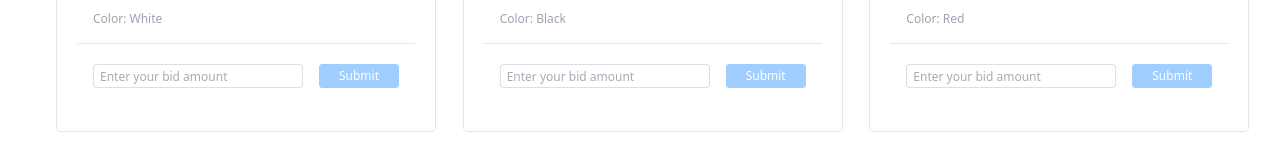
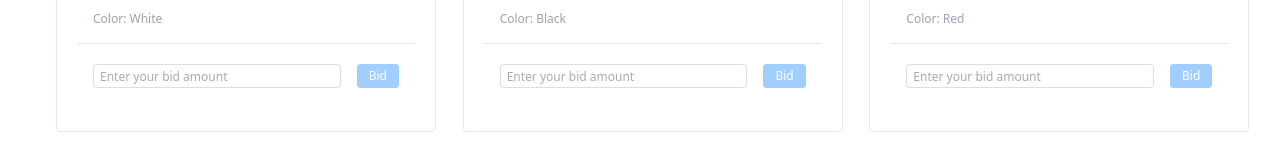
Before and after one commit to RanulaGihara/VehicleBidder, a Vue app: page / in a window 1280 px wide. Shown: the part 430-590 px from the top of the page. Built offline with nearby package versions, Linux system fonts and the light colour scheme.

Commit message:
refact : changed vehicle component stylings

```diff
--- a/src/components/VehicleCard.vue
+++ b/src/components/VehicleCard.vue
@@ -25,24 +25,7 @@
     </div>
 
     <!-- Bid Section -->
-    <div class="px-4 pt-5  mt-4 border-t">
-      <!-- <el-input
-        v-model="bidPrice"
-        placeholder="Enter bid amount"
-        type="number"
-        @input="validateBid"
-        size="small"
-        class="mb-2"
-      />
-      <el-button
-        type="primary"
-        :disabled="!isValidBid"
-        @click="submitBid"
-        size="small"
-        class="w-60"
-      >
-        Submit
-      </el-button> -->
+    <div class="px-4 pt-5 mt-4 border-t">
 
       <div class="flex items-center space-x-4">
         <el-input
@@ -58,9 +41,9 @@
           :disabled="!isValidBid"
           @click="submitBid"
           size="small"
-          class="w-20"
+          class="w-15"
         >
-          Submit
+          Bid
         </el-button>
       </div>
       <div v-if="errorMessage" class="text-red-500 text-xs mt-1">
```
